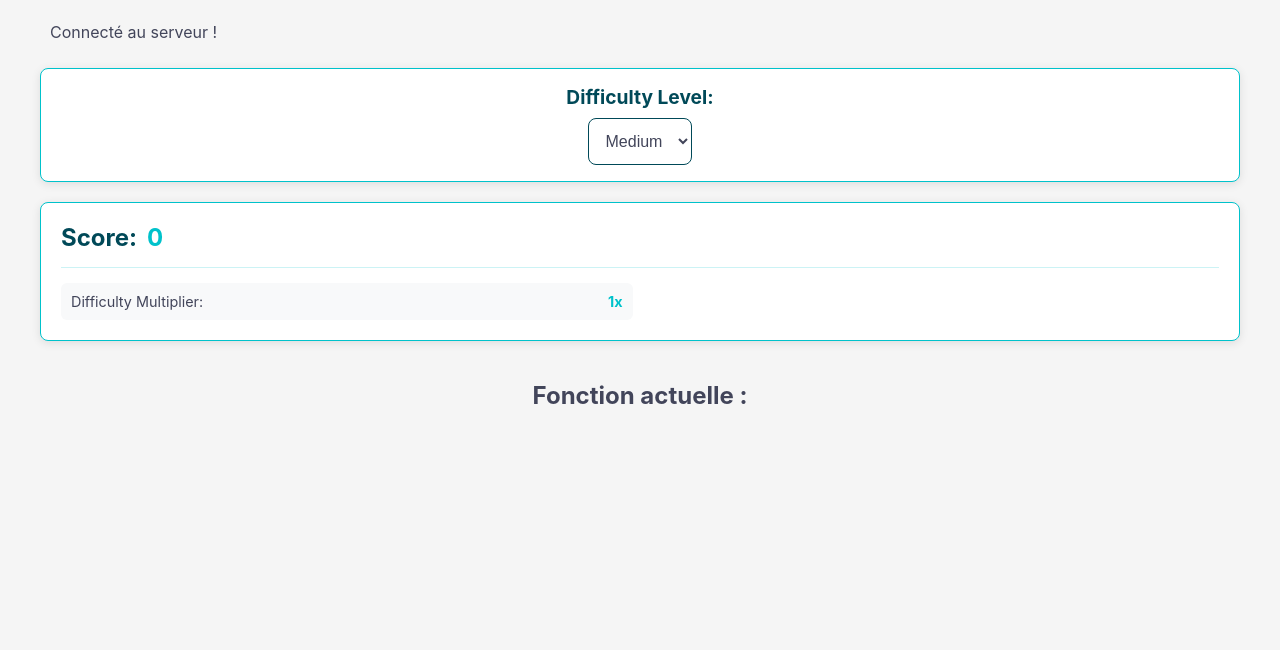
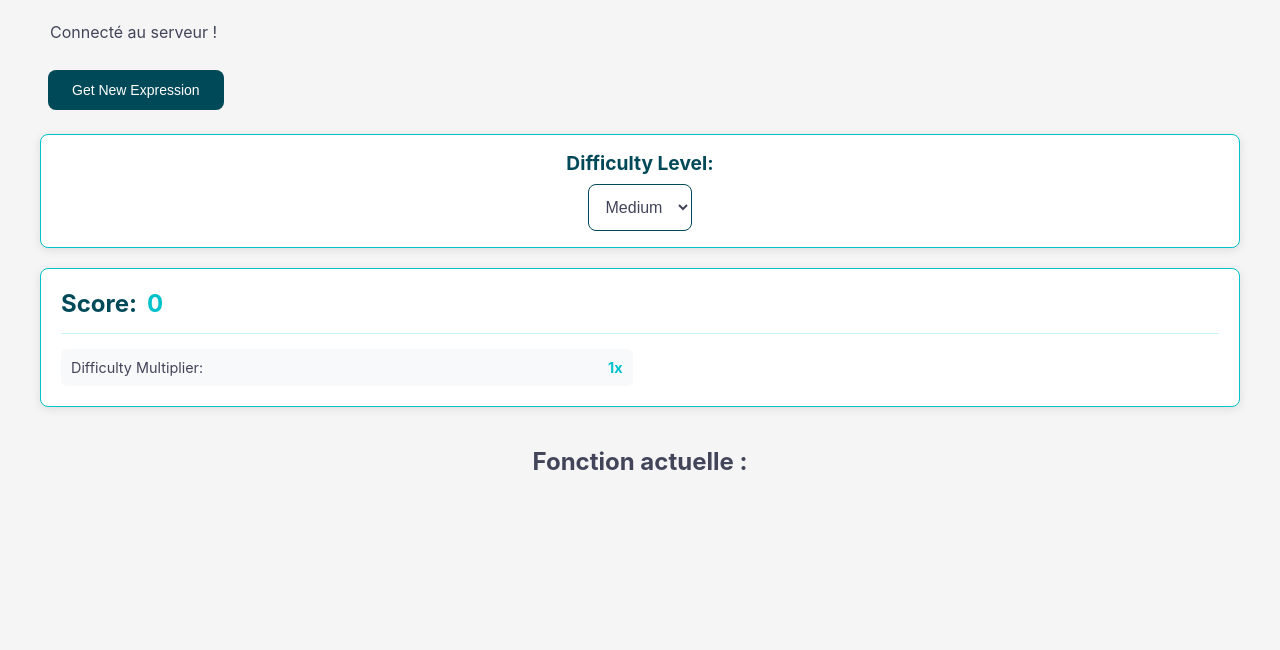
Before and after one commit to victorliu5296/derivative-game, a website with bundled scripts: page public/index.html in a window 1280 px wide. Shown: the part 140-790 px from the top of the page. Built offline with nearby package versions, Linux system fonts and the light colour scheme; no server answers.

Commit message:
Add get new expression button

```diff
--- a/public/index.html
+++ b/public/index.html
@@ -19,6 +19,9 @@
 
     <h1>Derivative Math Game</h1>
     <p id="messages"></p>
+
+    <!-- Button to get new random expression -->
+    <button id="newExpressionButton">Get New Expression</button>
 
     <div id="difficultySettings">
         <label for="difficulty">Difficulty Level:</label>
--- a/server/wsManager.js
+++ b/server/wsManager.js
@@ -1,5 +1,5 @@
 import WebSocket from 'ws';
-import { initializeGameState, applyRuleToGameState, resetGameState, getGameState } from './unused/gameEngine.js';
+import { initializeGameState, applyRuleToGameState, resetGameState, getGameState } from './gameEngine.js';
 import { gameConfig } from '../public/config/gameConfig.js';
 
 const rooms = {};
```
